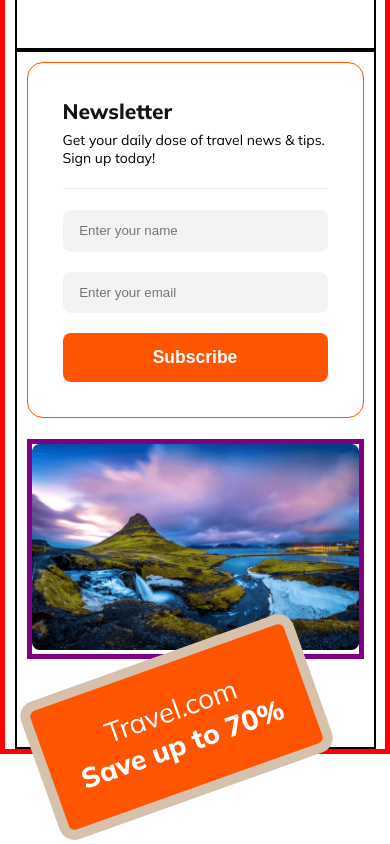
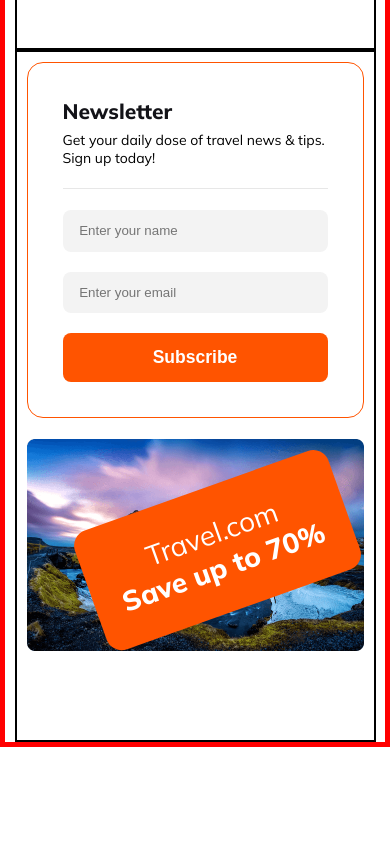
Before and after one commit to Humayun1318/B9A2-Hero-Travel-Assignment, a plain HTML site: page index.html in a window 390 px wide. Shown: the part 5738-6582 px from the top of the page. After the commit the page ends 6485 px from the top, so only its background shows below. Drawn offline with Linux system fonts and the light colour scheme.

Commit message:
perfect place section also done with responsive

```diff
--- a/styles/style.css
+++ b/styles/style.css
@@ -471,6 +471,7 @@ newsletter section style
 }
 
 .newsletter-img img {
+    display: block;
     width: 100%;
 
 }
@@ -483,16 +484,19 @@ newsletter section style
     padding:  1em;
     color: #FFF;
     transform: rotate(-19.628deg);
-    border: 10px solid rgba(206, 216, 206, 0.834);
+
 }
 
 .newsletter-img {
-    border: 5px solid purple;
     position: relative;
 }
 
 .newsletter-img-btn-dis {
     position: absolute;
+    margin-bottom: 2.7em;
+    margin-right: 0.8em;
+    right: 0;
+    bottom: 0;
 }
 
 
```
Also changed, not shown: index.html (+0 -1 lines).
